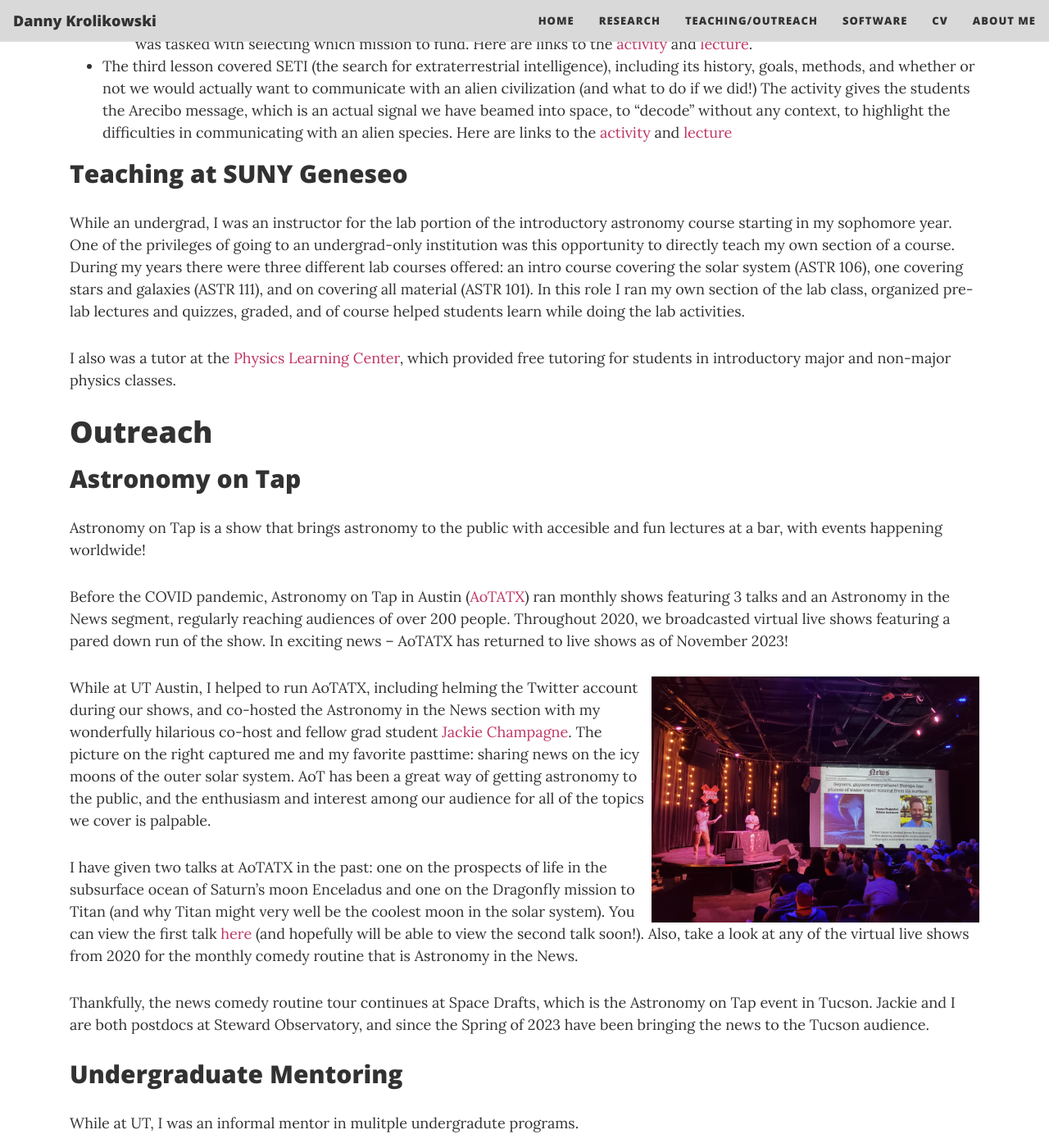
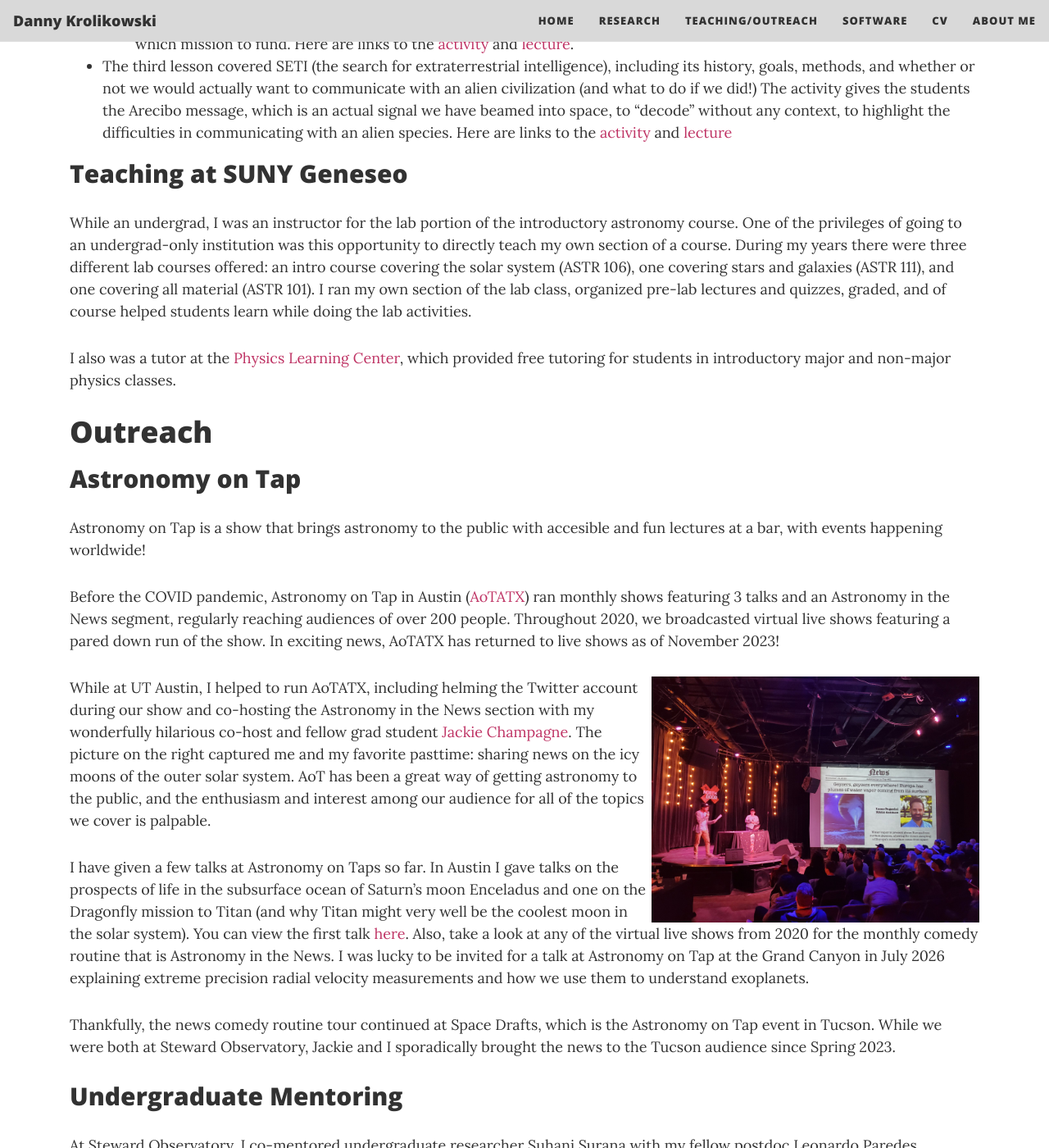
Before and after one commit to dkrolikowski/dkrolikowski.github.io, a Jekyll site: the page built from teach.md, in a window 1280 px wide and 1400 px high, scrolled down 1377 px. Shown: the whole window at 82% size. Built offline with Jekyll 4.4.1, drawn with Linux system fonts in a browser that asks for light colours; nearby versions of some CDN libraries; some of the changed text lies outside the part shown.

Commit message:
Teaching update

```diff
--- a/teach.md
+++ b/teach.md
@@ -7,27 +7,27 @@ cover-img:
   - "/assets/img/TitanHaze.jpg" : "Titan's Hazy Atmosphere, Credit: NASA/JPL-Caltech/SSI"
 ---
 
-Teaching and outreach have always been one of my biggest passions in academia. Since middle school, I have enjoyed helping others learn and figuring out the best ways to explain concepts. To me, teaching is one of the best ways to give back in academia and it is always a joy to see others become interested in the work that we do as astronomers.
+I have always been very passionate about teaching and outreach in academia. Since middle school, I have enjoyed helping others learn and figuring out the best ways to explain concepts. To me, teaching is one of the best ways to give back in academia and it is always a joy to see others become interested in the work that we do as astronomers.
 
 ## Teaching at UT
 
-I was lucky to twice be the teaching assistant for UT Austin's **Search for Extraterrestrial Life** course taught and designed by [Dr. Caroline Morley](https://carolinemorley.com). This is one of my most favorite courses I have ever been involved with! Perhaps the best aspect of this course was the setup: it was taught in an interactive classroom, where the students sat at tables of about 6 people and lectures were coupled with group activities to spark conversation and communal learning amongst the students.
+I was lucky to twice be the teaching assistant for UT Austin's **Search for Extraterrestrial Life** course taught and designed by [Dr. Caroline Morley](https://carolinemorley.com). This is one of my most favorite courses I have ever been involved with! Perhaps the best aspect of this course was the setup: it was taught in an interactive classroom, where the students sat at tables of about 6 people and lectures were coupled with group activities to spark conversation and communal learning.
 
 In the course, we established a background knowledge of life as we know it here on Earth before exploring the potential habitability of other places in the galaxy and the methods through which we could detect it. This journey spans locations from our neighbors in the solar system to the wide variety of exoplanets discovered to date, and types of life from microscopic organisms to intelligent extraterrestrials.
 
 During these two semesters of TAing, I designed lessons for 3 class periods:
   + The first two lessons covered the moons of Jupiter and Saturn: to discuss their properties, how they might be habitable, and what missions we could send to learn about the systems and detection potential biospheres (icy moons are the best!) For each lesson, I wrote a lecture and group activity:
     + *Lesson 1:* covers the Galilean moons of Jupiter, discussing tidal heating and focusing on Europa. The activity is designed to help students connect the Jovian moon propeties to previously discussed topics about Earth (such as geologic activity and magnetic fields) and the requirements for life. Here are links to the [activity](/assets/pubs/jovianmoons_activity.pdf) and [lecture](/assets/pubs/jovianmoons_lecture.pdf).
-    + *Lesson 2:* covers Saturn's moons, fousing on Enceladus (with comparisons to Europa) and Titan (highlight its uniqueness and what it would mean for life to form there). The activity ties together both lesson's information about the icy moons and their habitability potential to teach the students about 6 mission concepts to Jupiter or Saturn with aims to learn about the moons and/or search for life. Taking advantage of the interactve classroom, each table discussed the various missions and was tasked with selecting which mission to fund. Here are links to the [activity](/assets/pubs/jovianmissions_activity.pdf) and [lecture](/assets/pubs/jovianmissions_lecture.pdf).
+    + *Lesson 2:* covers Saturn's moons, focusing on Enceladus (with comparisons to Europa) and Titan (highlighting its uniqueness). The activity ties together both lessons' information about the icy moons and their habitability potential to teach the students about 6 mission concepts to Jupiter or Saturn with aims to learn about the moons and/or search for life. Taking advantage of the interactve classroom, each table discussed the various missions and was tasked with selecting which mission to fund. Here are links to the [activity](/assets/pubs/jovianmissions_activity.pdf) and [lecture](/assets/pubs/jovianmissions_lecture.pdf).
 
   + The third lesson covered SETI (the search for extraterrestrial intelligence), including its history, goals, methods, and whether or not we would actually want to communicate with an alien civilization (and what to do if we did!) The activity gives the students the Arecibo message, which is an actual signal we have beamed into space, to "decode" without any context, to highlight the difficulties in communicating with an alien species.
   Here are links to the [activity](/assets/pubs/setimessage_activity.pdf) and [lecture](/assets/pubs/seti_lecture.pdf)
 
 ## Teaching at SUNY Geneseo
 
-While an undergrad, I was an instructor for the lab portion of the introductory astronomy course starting in my sophomore year. One of the privileges of going to an undergrad-only institution was this opportunity to directly teach my own section of a course. During my years there were three different lab courses offered: an intro course covering the solar system (ASTR 106), one covering stars and galaxies (ASTR 111), and on covering all material (ASTR 101). In this role I ran my own section of the lab class, organized pre-lab lectures and quizzes, graded, and of course helped students learn while doing the lab activities.
+While an undergrad, I was an instructor for the lab portion of the introductory astronomy course. One of the privileges of going to an undergrad-only institution was this opportunity to directly teach my own section of a course. During my years there were three different lab courses offered: an intro course covering the solar system (ASTR 106), one covering stars and galaxies (ASTR 111), and one covering all material (ASTR 101). I ran my own section of the lab class, organized pre-lab lectures and quizzes, graded, and of course helped students learn while doing the lab activities.
 
-I also was a tutor at the [Physics Learning Center](https://www.geneseo.edu/~pogo/PLC/Tutors.htm), which provided free tutoring for students in introductory major and non-major physics classes.
+I also was a tutor at the [Physics Learning Center](https://www.geneseo.edu/physics/plc/), which provided free tutoring for students in introductory major and non-major physics classes.
 
 # Outreach
 
@@ -35,22 +35,22 @@ I also was a tutor at the [Physics Learning Center](https://www.geneseo.edu/~pog
 
 Astronomy on Tap is a show that brings astronomy to the public with accesible and fun lectures at a bar, with events happening worldwide!
 
-Before the COVID pandemic, Astronomy on Tap in Austin ([AoTATX](https://www.aotatx.org)) ran monthly shows featuring 3 talks and an Astronomy in the News segment, regularly reaching audiences of over 200 people. Throughout 2020, we broadcasted virtual live shows featuring a pared down run of the show. In exciting news -- AoTATX has returned to live shows as of November 2023!
+Before the COVID pandemic, Astronomy on Tap in Austin ([AoTATX](https://www.aotatx.org)) ran monthly shows featuring 3 talks and an Astronomy in the News segment, regularly reaching audiences of over 200 people. Throughout 2020, we broadcasted virtual live shows featuring a pared down run of the show. In exciting news, AoTATX has returned to live shows as of November 2023!
 
 [![AoTATX News](/assets/img/aot_news.jpeg){: width="400" align="right"}](/assets/img/aot_news.jpeg)
 
-While at UT Austin, I helped to run AoTATX, including helming the Twitter account during our shows, and co-hosted the Astronomy in the News section with my wonderfully hilarious co-host and fellow grad student [Jackie Champagne](http://jackiechampagne.com). The picture on the right captured me and my favorite pasttime: sharing news on the icy moons of the outer solar system. AoT has been a great way of getting astronomy to the public, and the enthusiasm and interest among our audience for all of the topics we cover is palpable.
+While at UT Austin, I helped to run AoTATX, including helming the Twitter account during our show and co-hosting the Astronomy in the News section with my wonderfully hilarious co-host and fellow grad student [Jackie Champagne](http://jackiechampagne.com). The picture on the right captured me and my favorite pasttime: sharing news on the icy moons of the outer solar system. AoT has been a great way of getting astronomy to the public, and the enthusiasm and interest among our audience for all of the topics we cover is palpable.
 
-I have given two talks at AoTATX in the past: one on the prospects of life in the subsurface ocean of Saturn's moon Enceladus and one on the Dragonfly mission to Titan (and why Titan might very well be the coolest moon in the solar system). You can view the first talk [here](https://www.youtube.com/watch?v=bVnOff4VTcU) (and hopefully will be able to view the second talk soon!). Also, take a look at any of the virtual live shows from 2020 for the monthly comedy routine that is Astronomy in the News.
+I have given a few talks at Astronomy on Taps so far. In Austin I gave talks on the prospects of life in the subsurface ocean of Saturn's moon Enceladus and one on the Dragonfly mission to Titan (and why Titan might very well be the coolest moon in the solar system). You can view the first talk [here](https://www.youtube.com/watch?v=bVnOff4VTcU). Also, take a look at any of the virtual live shows from 2020 for the monthly comedy routine that is Astronomy in the News. I was lucky to be invited for a talk at Astronomy on Tap at the Grand Canyon in July 2026 explaining extreme precision radial velocity measurements and how we use them to understand exoplanets.
 
-Thankfully, the news comedy routine tour continues at Space Drafts, which is the Astronomy on Tap event in Tucson. Jackie and I are both postdocs at Steward Observatory, and since the Spring of 2023 have been bringing the news to the Tucson audience.
+Thankfully, the news comedy routine tour continued at Space Drafts, which is the Astronomy on Tap event in Tucson. While we were both at Steward Observatory, Jackie and I sporadically brought the news to the Tucson audience since Spring 2023.
 
 <!-- <iframe width="560" height="315" src="https://www.youtube.com/watch?v=bVnOff4VTcU"  frameborder="0"  allow="autoplay; encrypted-media" allowfullscreen></iframe> -->
 
 ## Undergraduate Mentoring
 
-While at UT, I was an informal mentor in mulitple undergradute programs.
+At Steward Observatory, I co-mentored undergraduate researcher Suhani Surana with my fellow postdoc Leonardo Paredes, working on NEID data and software to diagnose calibration observations. Suhani is now a first year graduate student at Steward.
 
-One of these programs was the GUMMY program (Graduate-Undergraduate Mentorship in astronoMY), which was a department specific program that matched astronomy undergraduates with grad students to help them navigate the world of astronomy and academia.
-
-I was also a mentor for the [TAURUS program](https://sites.cns.utexas.edu/taurus/home), which is a summer research experience at UT for undergraduate students from underserved and traditionally marginalized groups. As a mentor, I was paired with one of the TAURUS students to help them with their research, provide advice for career paths after graduation, and welcome them into our department.
+While at UT, I was an informal mentor in mulitple undergradute programs:
+  + The GUMMY program (Graduate-Undergraduate Mentorship in astronoMY), which was a department specific program that matched astronomy undergraduates with grad students to help them navigate the world of astronomy and academia.
+  + I was also a mentor for the [TAURUS program](https://sites.cns.utexas.edu/taurus/home), which is a summer research experience at UT for undergraduate students from underserved and traditionally marginalized groups. As a mentor, I was paired with one of the TAURUS students to help them with their research, provide advice for career paths after graduation, and welcome them into our department.
```
Also changed, not shown: aboutme.md (+1 -1 lines).
